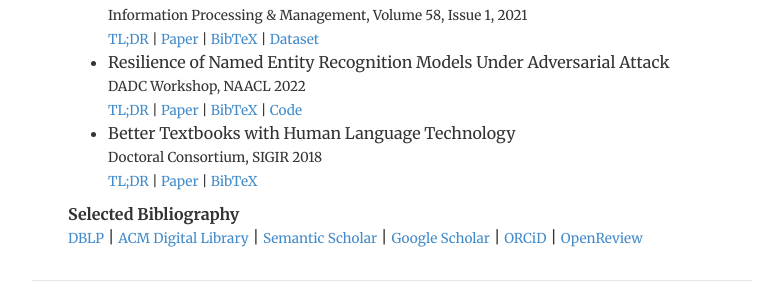
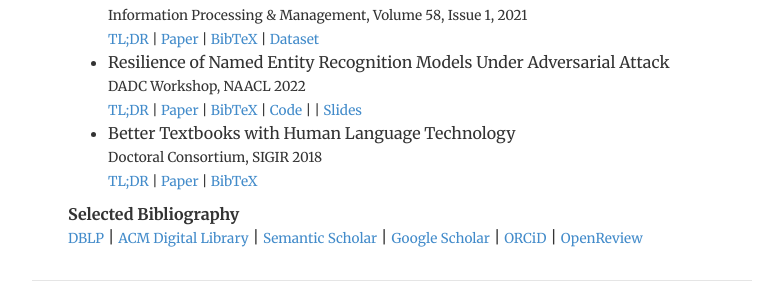
Before and after one commit to das-sudeshna/das-sudeshna.github.io, a Jekyll site: the page built from research/index.html, in a window 1280 px wide. Shown: the part 219-512 px from the top of the page, without its empty margins (248-1031 px from the left). Built offline with Jekyll 4.4.1, drawn with Linux system fonts in a browser that asks for light colours; nearby versions of some CDN libraries.

Commit message:
Update index.html

```diff
--- a/research/index.html
+++ b/research/index.html
@@ -29,7 +29,7 @@ description: Research profile of Sudeshna Das, PhD candidate, IIT Kharagpur.
 }<br/><br/></small>
 </div></div></li>
 
-				<li>Resilience of Named Entity Recognition Models Under Adversarial Attack<br/><small>DADC Workshop, NAACL 2022</small><br/><small><a href="javascript:unhide('dadc-naacl2022tldr');">TL;DR</a> | <a href="">Paper</a> | <a href="javascript:unhide('dadc-naacl2022bib');">BibTeX</a> | <a href="https://github.com/das-sudeshna/adversarial-ner">Code</a></small><div id="dadc-naacl2022tldr" class="hidden"><br/>
+				<li>Resilience of Named Entity Recognition Models Under Adversarial Attack<br/><small>DADC Workshop, NAACL 2022</small><br/><small><a href="javascript:unhide('dadc-naacl2022tldr');">TL;DR</a> | <a href="">Paper</a> | <a href="javascript:unhide('dadc-naacl2022bib');">BibTeX</a> | <a href="https://github.com/das-sudeshna/adversarial-ner">Code</a> | | <a href="https://drive.google.com/file/d/1ozE7AM9ssSzXM2PU6d5CIT3R9D08KTE4/view">Slides</a></small><div id="dadc-naacl2022tldr" class="hidden"><br/>
 <small><em>Named entity recognition (NER) is a popular language processing task with wide applications. Progress in NER has been noteworthy, as evidenced by the F1 scores obtained on standard datasets. In practice, however, the end-user uses an NER model on their dataset out-of-the-box, on text that may not be pristine. In this paper we present four model-agnostic adversarial attacks to gauge the resilience of NER models in such scenarios. Our experiments on four state-of-the-art NER methods with five English datasets suggest that the NER models are over-reliant on case information and do not utilise contextual information well. As such, they are highly susceptible to adversarial attacks based on these features.</em><br/></small>
 </div><div id="dadc-naacl2022bib" class="hidden"><div class="bibstyle"><br/>
 <small>coming soon!<br/><br/></small>
```
